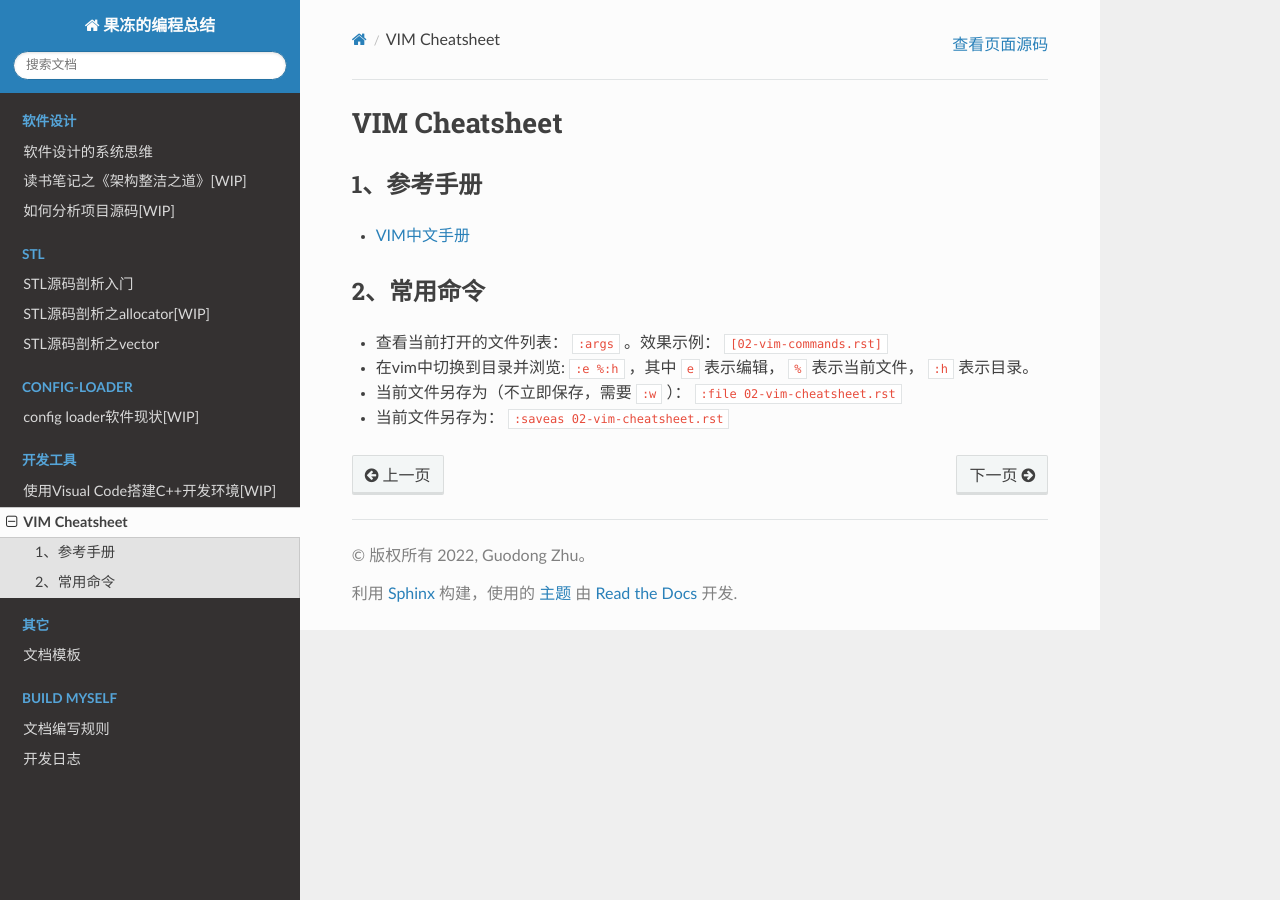
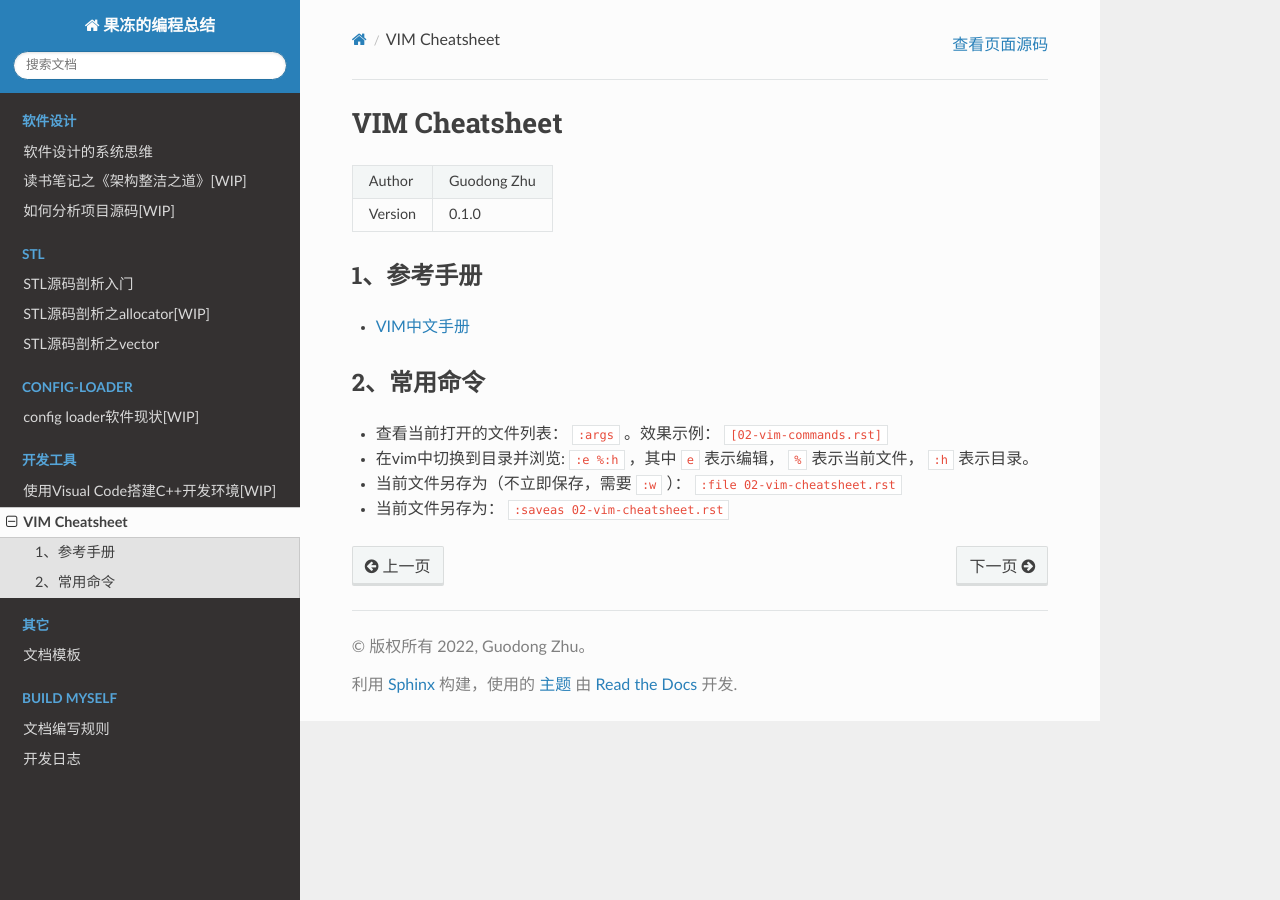
Before and after one commit to VincentZhu007/guodong-summary, a Sphinx documentation site: the page built from source/04-tools/02-vim-cheatsheet.rst, in a window 1280 px wide. Built offline with Sphinx 7.4.7 and the Read the Docs theme 2.0.0, drawn with Linux system fonts in a browser that asks for light colours.

Commit message:
为《VIM Cheatsheet》添加作者和版本号

```diff
--- a/source/04-tools/02-vim-cheatsheet.rst
+++ b/source/04-tools/02-vim-cheatsheet.rst
@@ -1,5 +1,11 @@
 VIM Cheatsheet
 ===============================
+
++---------+-----------------+
+| Author  | Guodong Zhu     |
++---------+-----------------+
+| Version | 0.1.0           |
++---------+-----------------+
 
 1、参考手册
 ------------------------------
```
Also changed, not shown: 1 other file.
